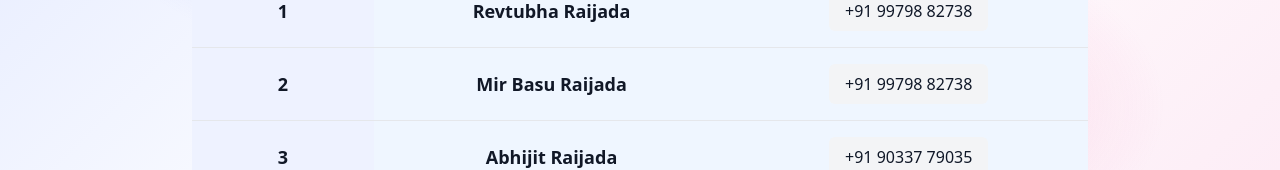
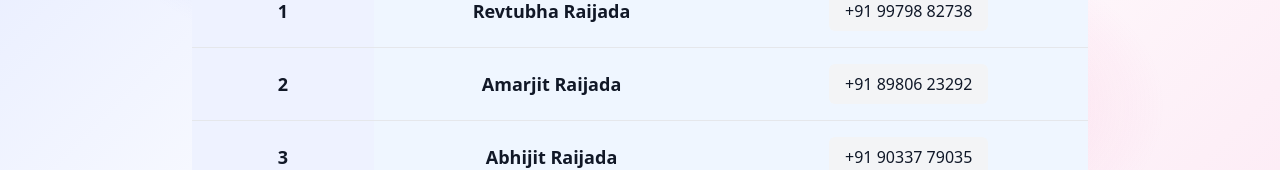
Before and after one commit to abhijitraijada/vaani, a React (Vite) app: page /contact in a window 1280 px wide. Shown: the part 374-544 px from the top of the page. Built offline with nearby package versions, Linux system fonts and the light colour scheme.

Commit message:
Fixed the changes in contact us page

```diff
--- a/src/pages/ContactUs.tsx
+++ b/src/pages/ContactUs.tsx
@@ -126,15 +126,15 @@ export default function ContactUs() {
                       <div className="font-semibold text-lg">2</div>
                     </td>
                     <td className="bg-blue-50 dark:bg-blue-900/20 px-6 py-4 text-center border-b border-gray-200 dark:border-gray-700">
-                      <div className="font-semibold text-lg">Mir Basu Raijada</div>
+                      <div className="font-semibold text-lg">Amarjit Raijada</div>
                     </td>
                     <td className="bg-blue-50 dark:bg-blue-900/20 px-6 py-4 text-center border-b border-gray-200 dark:border-gray-700">
                       <Button
-                        onClick={() => window.open('tel:+919979882738')}
+                        onClick={() => window.open('tel:+918980623292')}
                         variant="secondary"
                         className="text-blue-600 hover:text-blue-700 hover:bg-blue-100 dark:text-blue-400 dark:hover:text-blue-300 dark:hover:bg-blue-900/30"
                       >
-                        +91 99798 82738
+                        +91 89806 23292
                       </Button>
                     </td>
                   </tr>
```
